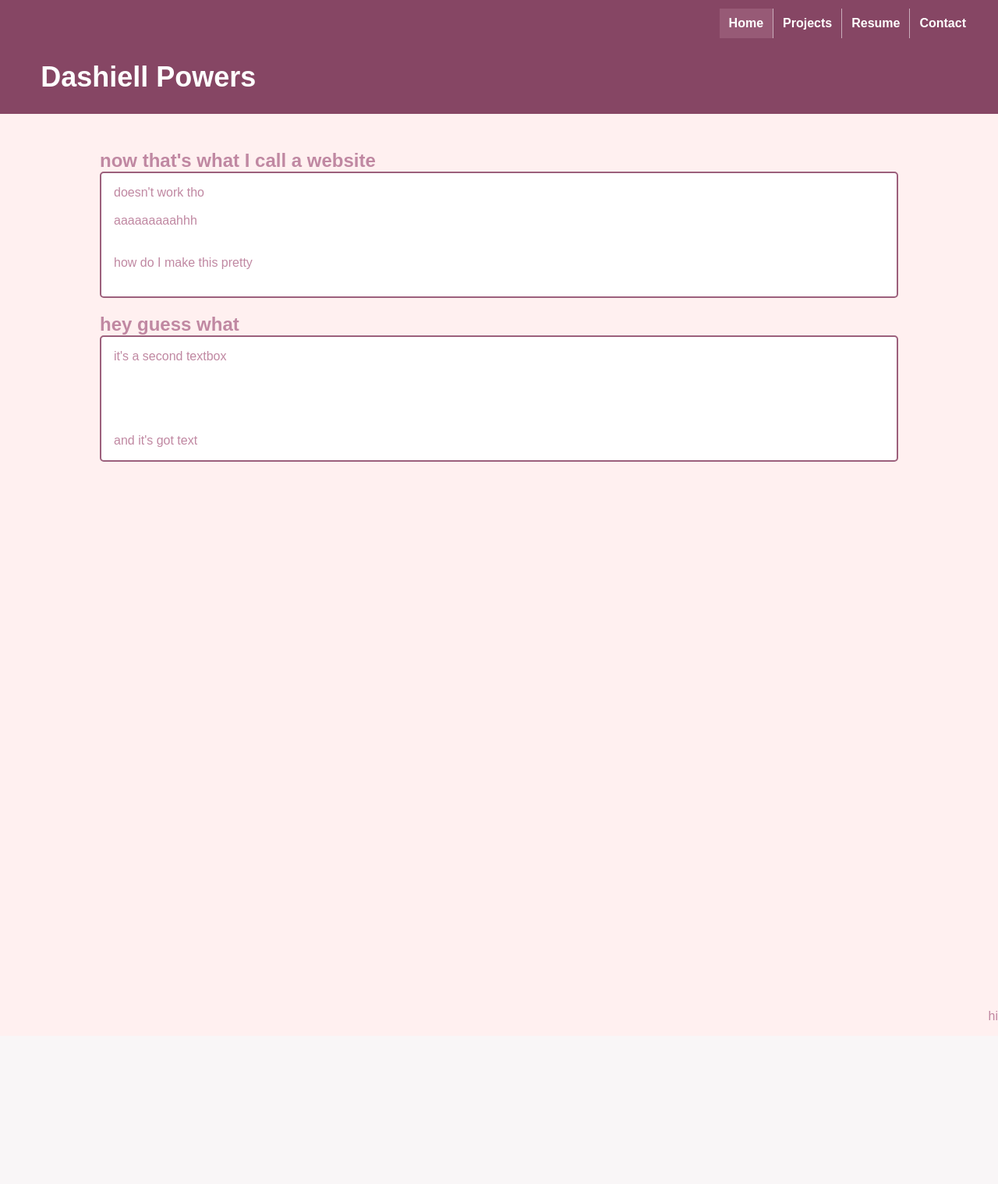
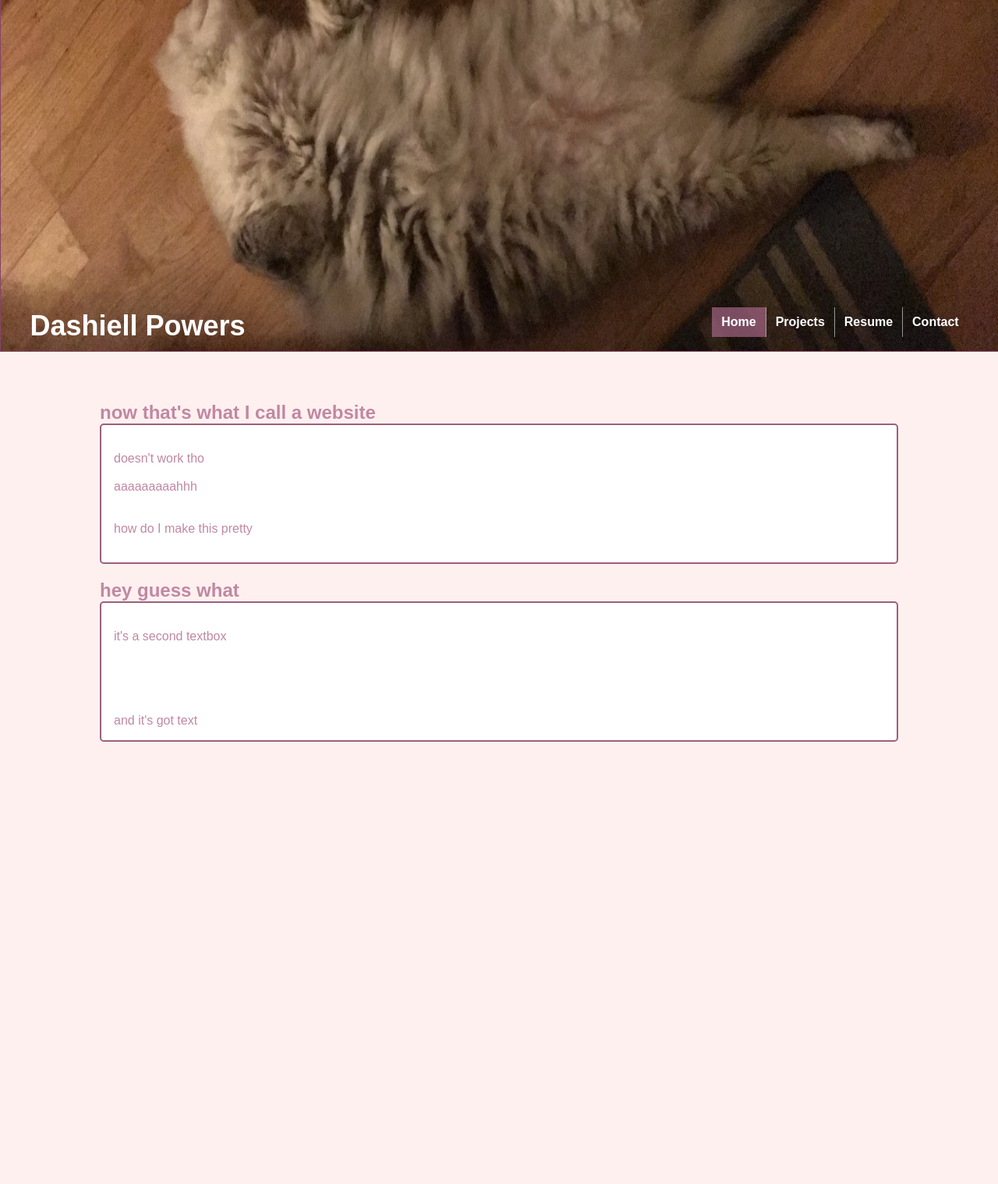
Before and after one commit to DashiellP/MyDangWebsite, a PHP site: page / in a window 1280 px wide. Shown: the top 1518 px of the page at 78% size. Before the commit the page ends 1328 px from the top, so only its background shows below. Run offline with PHP 8.4, Linux system fonts and the light colour scheme.

Commit message:
Made header sticky

```diff
--- a/StyleSheet.css
+++ b/StyleSheet.css
@@ -6,17 +6,29 @@ body {
     font-family: Arial;
 }
 
-.banner {
+img.banner {
+    width:100%;
+    height:1000%;
+    margin: 0;
+    /*margin-top:-10%;
+    padding-bottom:5%;*/
     float:left;
-    clear:right;
-    width:100%;
-    margin: 0;
-    margin-top:-10%;
-    padding-bottom:5%;
     overflow: auto;
-    position: fixed;
+    position: absolute;
     border: 1px solid #864664;
     background-color: #864664;
+    bottom:0;
+}
+
+div.banner-sticker {
+    width:100%;
+    height:10%;
+    margin:0;
+    margin-top: 30%;
+    position:sticky;
+    top:0;
+    display:block;
+    overflow:visible;
 }
 
 .clearfix {
@@ -74,9 +86,9 @@ a.nameTitle {
     display:inline;
     padding: 0px;
     margin: 0px;
-    margin-top: 6%;
+    margin-top: 1%;
     position: absolute;
-    left: 4%;
+    left: 3%;
     top: 0;
     overflow:hidden;
 }
@@ -89,7 +101,7 @@ ul.navbar {
     position: absolute;
     overflow: hidden;
     background-color: rgba(0,0,0,0);
-    right: 30px;
+    right: 3%;
     top: 10px;
 }
 
--- a/index.htm
+++ b/index.htm
@@ -5,8 +5,8 @@
     <script src="Source.js"></script>
 </HEAD>
 <BODY>
-        <div style="top:0;position:sticky;display:block">
-            <div class="banner" style="height:10%"/>
+    <div class="banner-sticker">
+        <img class="banner" src="Images/Banner.jpg" />
         <a class="nameTitle" href="index.htm">Dashiell Powers</a>
         <ul class="navbar">
             <li><a class="active" href="index.htm">Home</a></li>
@@ -21,7 +21,8 @@
     <br />
     <div class="textbox">
         <div class="textbox-title">now that's what I call a website</div>
-            <div class="textbox-content">doesn't work tho
+        <div class="textbox-content">
+            doesn't work tho
 
             aaaaaaaaahhh
 
@@ -33,7 +34,8 @@
 
     <div class="textbox">
         <div class="textbox-title">hey guess what</div>
-            <div class="textbox-content">it's a second textbox
+        <div class="textbox-content">
+            it's a second textbox
 
 
 
```
Also changed, not shown: 1 other file. Lines whose indentation alone changed are shown as unchanged.
